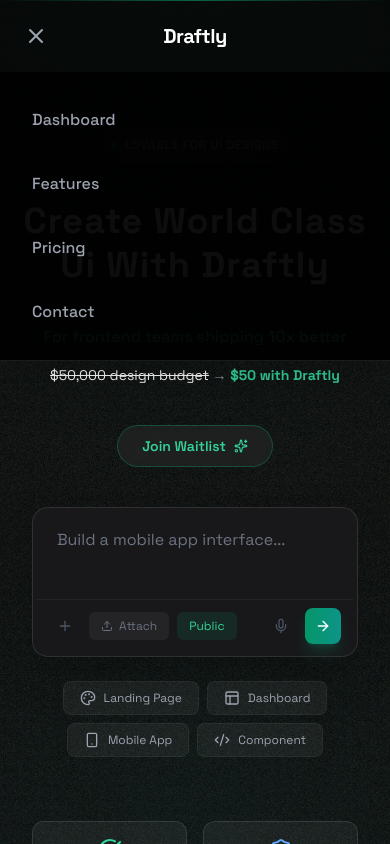
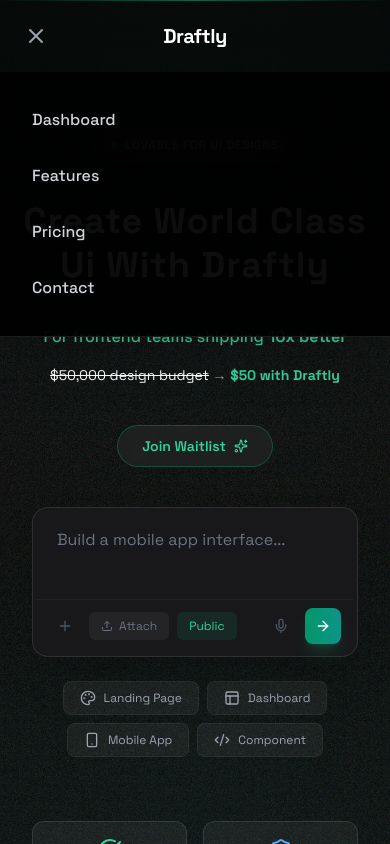
Before and after one commit to piyushxt43/draftly-yc, a React (Vite) app: page / in a window 390 px wide. Both pictures are taken after a click on the button 36 px from the left and 36 px from the top of the page. Built offline with nearby package versions, Linux system fonts and the light colour scheme; no server answers; a web font is replaced by a local one.

Commit message:
feat: Improve mobile dropdown menu with smooth animations

```diff
--- a/src/pages/Landing.tsx
+++ b/src/pages/Landing.tsx
@@ -1,5 +1,5 @@
 import React, { useState, useEffect, useRef } from 'react'
-import { motion, useScroll, useTransform, useInView } from 'framer-motion'
+import { motion, useScroll, useTransform, useInView, AnimatePresence } from 'framer-motion'
 import { Link, useNavigate } from 'react-router-dom'
 import {
   ArrowRight, Palette, Code2, Zap, Shield, Users,
@@ -202,18 +202,20 @@
           </nav>
 
           {/* Mobile Dropdown Menu */}
+          <AnimatePresence>
             {mobileMenuOpen && (
               <motion.div
-              initial={{ opacity: 0, y: -10 }}
-              animate={{ opacity: 1, y: 0 }}
-              exit={{ opacity: 0, y: -10 }}
-              className="lg:hidden absolute top-full left-0 right-0 bg-black/95 backdrop-blur-xl border-b border-white/10 shadow-2xl"
+                initial={{ opacity: 0, height: 0 }}
+                animate={{ opacity: 1, height: 'auto' }}
+                exit={{ opacity: 0, height: 0 }}
+                transition={{ duration: 0.2 }}
+                className="lg:hidden absolute top-full left-0 right-0 bg-black/95 backdrop-blur-xl border-b border-white/10 shadow-2xl overflow-hidden z-40"
               >
-              <div className="px-4 py-6 space-y-4">
+                <div className="px-4 py-6 space-y-2">
                   <Link
                     to="/dashboard"
                     onClick={() => setMobileMenuOpen(false)}
-                  className="block px-4 py-3 text-base text-gray-400 hover:text-white hover:bg-white/5 rounded-lg transition-all font-medium"
+                    className="block px-4 py-3 text-base text-gray-300 hover:text-white hover:bg-emerald-500/10 rounded-lg transition-all font-medium"
                     style={{ fontFamily: 'Space Grotesk, system-ui, sans-serif' }}
                   >
                     Dashboard
@@ -221,7 +223,7 @@
                   <a
                     href="#features"
                     onClick={() => setMobileMenuOpen(false)}
-                  className="block px-4 py-3 text-base text-gray-400 hover:text-white hover:bg-white/5 rounded-lg transition-all font-medium"
+                    className="block px-4 py-3 text-base text-gray-300 hover:text-white hover:bg-emerald-500/10 rounded-lg transition-all font-medium"
                     style={{ fontFamily: 'Space Grotesk, system-ui, sans-serif' }}
                   >
                     Features
@@ -229,7 +231,7 @@
                   <Link
                     to="/pricing"
                     onClick={() => setMobileMenuOpen(false)}
-                  className="block px-4 py-3 text-base text-gray-400 hover:text-white hover:bg-white/5 rounded-lg transition-all font-medium"
+                    className="block px-4 py-3 text-base text-gray-300 hover:text-white hover:bg-emerald-500/10 rounded-lg transition-all font-medium"
                     style={{ fontFamily: 'Space Grotesk, system-ui, sans-serif' }}
                   >
                     Pricing
@@ -237,7 +239,7 @@
                   <Link
                     to="/contact"
                     onClick={() => setMobileMenuOpen(false)}
-                  className="block px-4 py-3 text-base text-gray-400 hover:text-white hover:bg-white/5 rounded-lg transition-all font-medium"
+                    className="block px-4 py-3 text-base text-gray-300 hover:text-white hover:bg-emerald-500/10 rounded-lg transition-all font-medium"
                     style={{ fontFamily: 'Space Grotesk, system-ui, sans-serif' }}
                   >
                     Contact
@@ -245,6 +247,7 @@
                 </div>
               </motion.div>
             )}
+          </AnimatePresence>
         </div>
       </motion.header>
 
```
Lines whose indentation alone changed are shown as unchanged.
